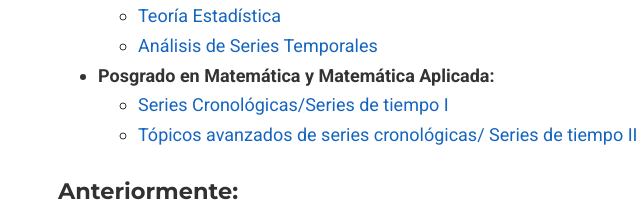
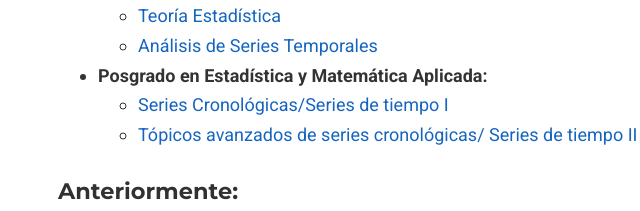
Before and after one commit to swchouchen/swchouchen.github.io, a plain HTML site: page es/teaching/index.html in a window 1280 px wide. Shown: the part 260-471 px from the top of the page, 100-740 px from the left. Drawn offline with nearby package versions, Linux system fonts and the light colour scheme; some icons are missing.

Commit message:
2026-07-15b

```diff
--- a/es/teaching/index.html
+++ b/es/teaching/index.html
@@ -866,7 +866,7 @@
 </ul>
 </li>
 <li>
-<p><strong>Posgrado en Matemática y Matemática Aplicada:</strong></p>
+<p><strong>Posgrado en Estadística y Matemática Aplicada:</strong></p>
 <ul>
 <li><a href="https://swchouchen.github.io/series_grad/" target="_blank" rel="noopener">Series Cronológicas/Series de tiempo I</a></li>
 <li><a href="https://swchouchen.github.io/SP2600-I25/" target="_blank" rel="noopener">Tópicos avanzados de series cronológicas/ Series de tiempo II</a></li>
```
